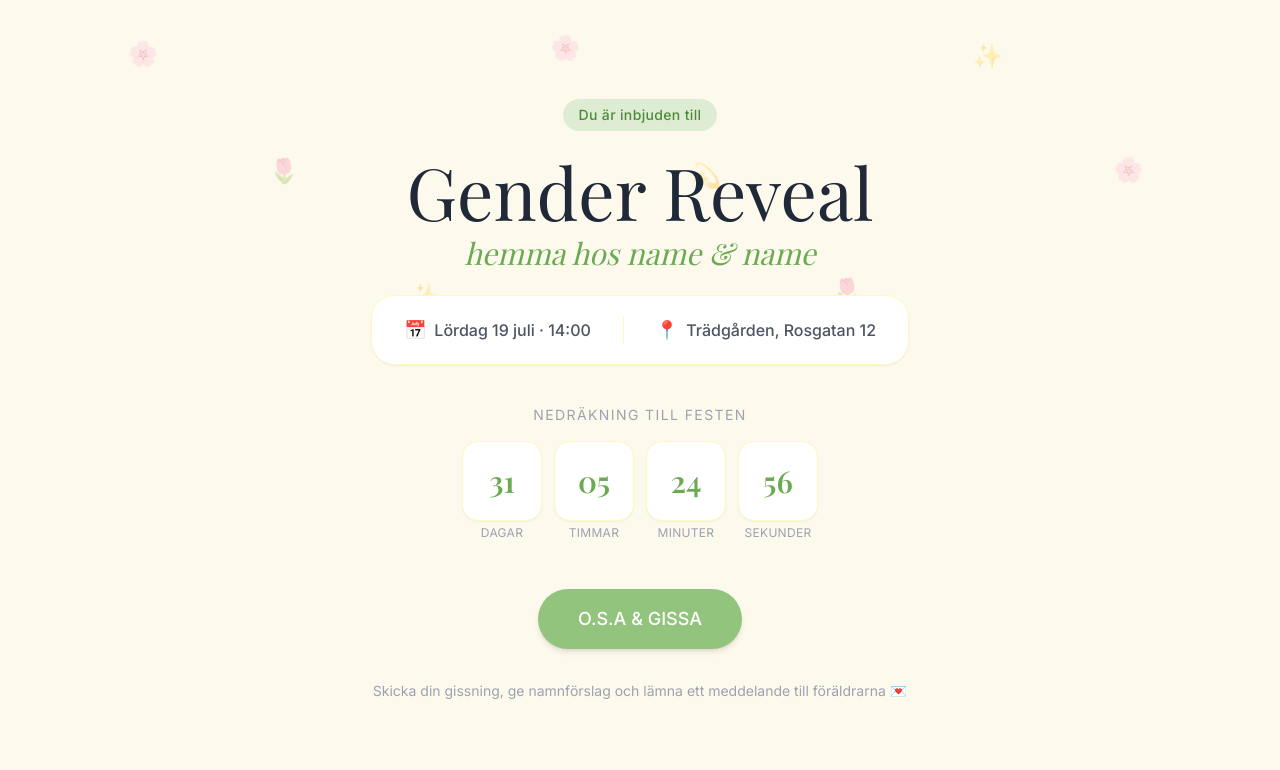
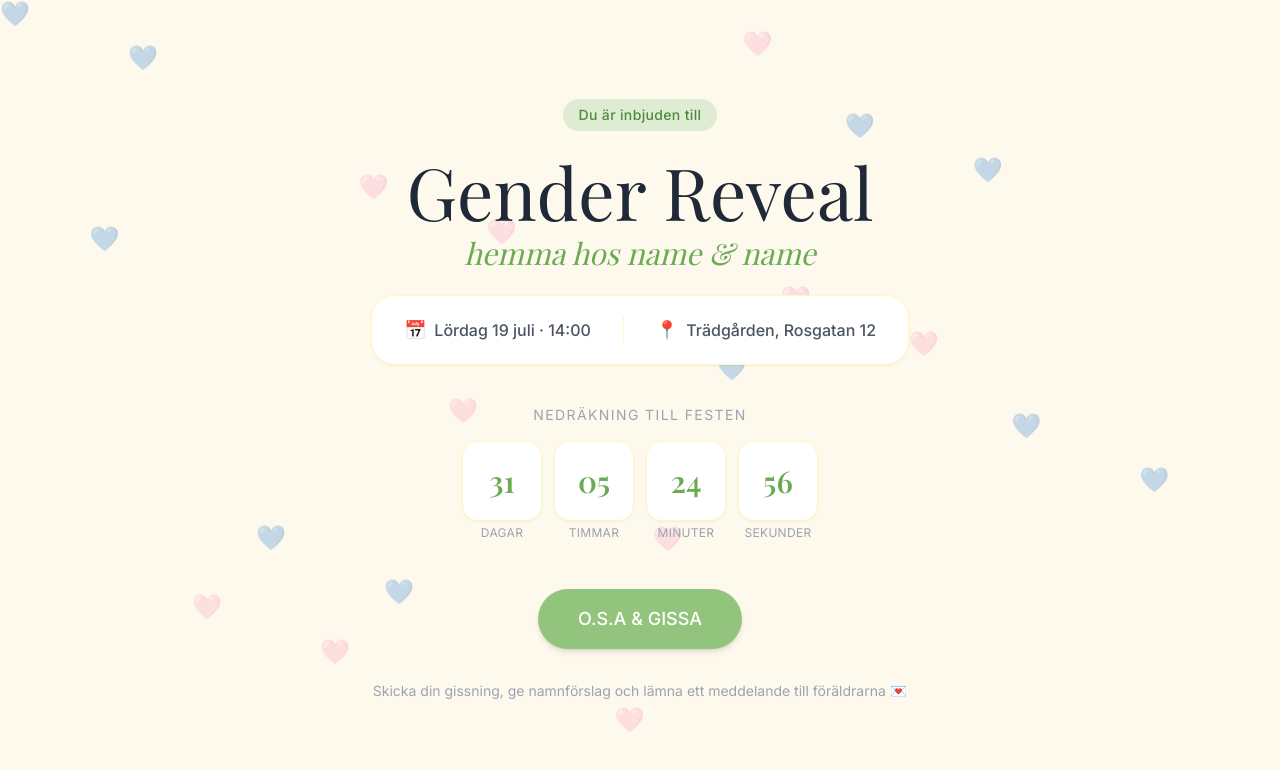
Before and after one commit to wiigolas/baby-reveal, a React (Vite) app: page / in a window 1280 px wide. Shown: the top 770 px of the page. Built offline with nearby package versions, Linux system fonts and the light colour scheme; no server answers; the database is empty; a web font is replaced by a local one.

Commit message:
byta ikoner

```diff
--- a/src/pages/Home.tsx
+++ b/src/pages/Home.tsx
@@ -4,17 +4,19 @@ import { useSettings } from '../hooks/useSettings'
 
 const STORAGE_KEY = 'baby_reveal_submitted'
 
+const PETAL_EMOJIS = ['💙', '🩷', '💙', '🩷', '💙', '🩷', '💙', '🩷', '💙', '🩷', '💙', '🩷', '💙', '🩷', '💙', '🩷', '💙', '🩷', '💙', '🩷']
+
 const Petals = () => (
   <div className="absolute inset-0 overflow-hidden pointer-events-none" aria-hidden>
-    {['🌸', '🌷', '✨', '🌸', '💫', '🌷', '✨', '🌸'].map((emoji, i) => (
+    {PETAL_EMOJIS.map((emoji, i) => (
       <span
         key={i}
-        className="absolute text-2xl opacity-30 animate-float"
+        className="absolute text-2xl opacity-25 animate-float"
         style={{
-          left: `${10 + i * 11}%`,
-          top: `${5 + (i % 3) * 15}%`,
-          animationDelay: `${i * 0.4}s`,
-          animationDuration: `${3 + (i % 3)}s`,
+          left: `${(i * 17 + (i % 3) * 11) % 92}%`,
+          top: `${(i * 13 + (i % 4) * 9) % 90}%`,
+          animationDelay: `${(i * 0.37) % 3}s`,
+          animationDuration: `${3 + (i % 4)}s`,
         }}
       >
         {emoji}
```
